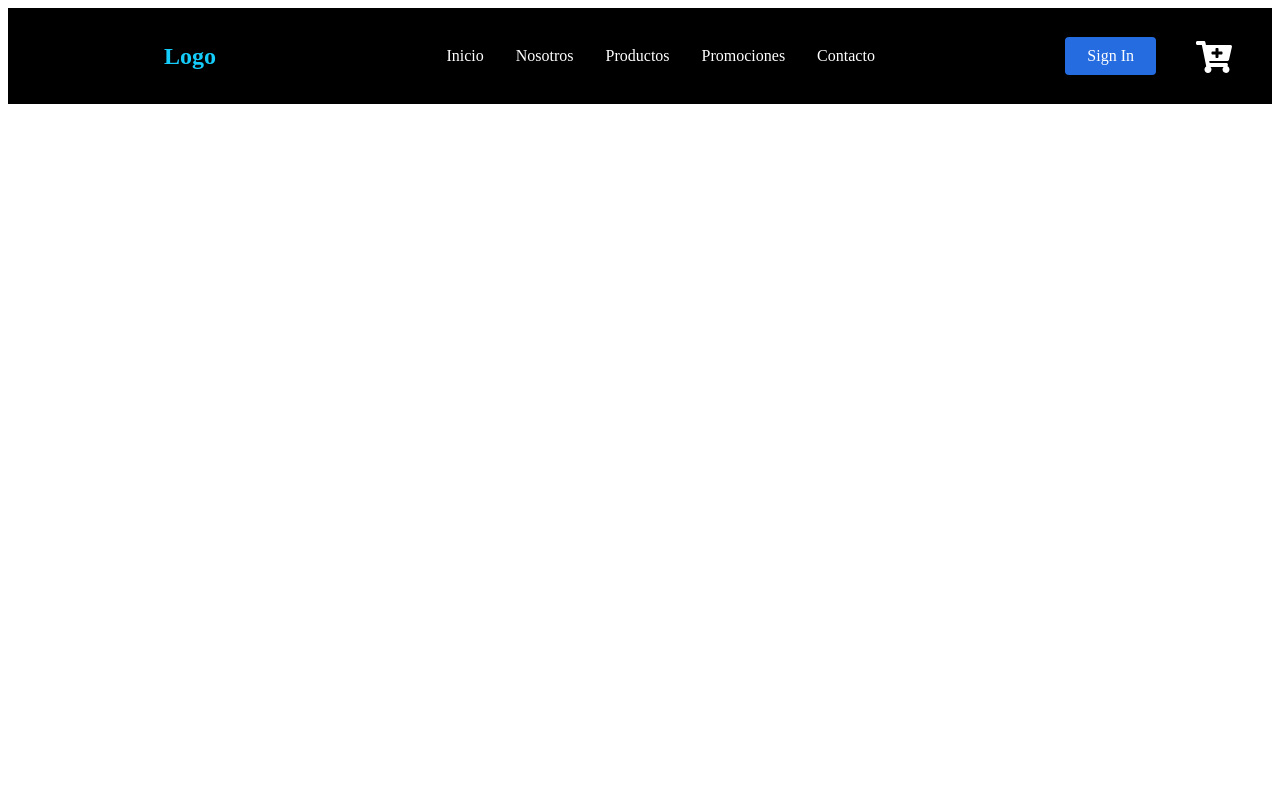
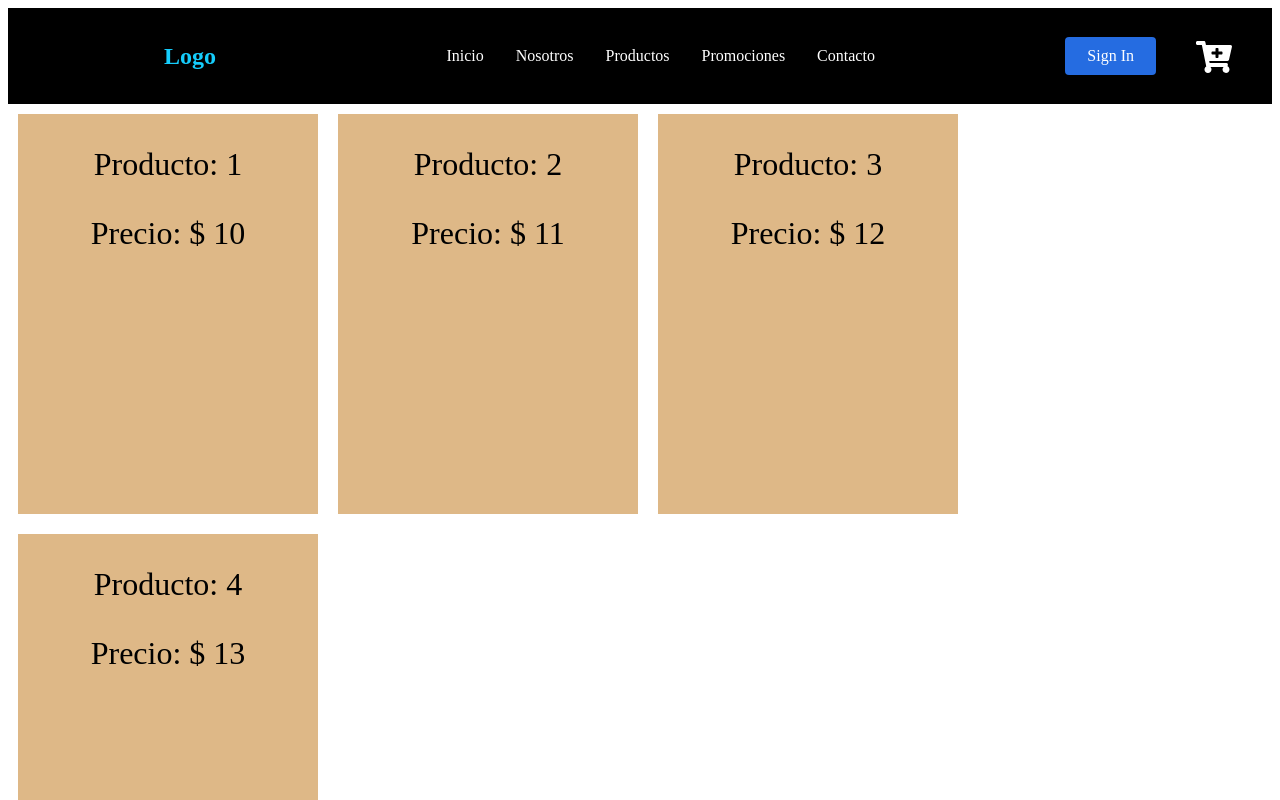
Before and after one commit to Martin-J-Larre/React-CoderHouse-Oishii-Chef-Larre, a React (Create React App) app: page / in a window 1280 px wide. Shown: the top 800 px of the page. Built offline with nearby package versions, Linux system fonts and the light colour scheme.

Commit message:
ItemsListaContainer-Desafio clase 4

```diff
--- a/src/App.css
+++ b/src/App.css
@@ -6,3 +6,14 @@
     color: #fff;
     font-size: 2rem;
 }
+.itemsListContainer{
+    width: 300px;
+    height: 400px;
+    background-color: burlywood;
+    display: inline-block;
+    margin: 10px;
+}
+.Items-p{
+    text-align: center;
+    font-size: 2rem;
+}
--- a/src/App.js
+++ b/src/App.js
@@ -3,6 +3,7 @@ import './App.css';
 import Navbar from './components/navbar';
 import { BrowserRouter as Router} from 'react-router-dom';
 import CartWidget from './components/cartWidget';
+import ItemsListContainer from './components/itemsListContainer'
 
 
 function App() {
@@ -12,6 +13,10 @@ function App() {
         <Navbar />
     </Router>
     < CartWidget />
+    <ItemsListContainer producto="1" precio="$ 10"/>
+    <ItemsListContainer producto="2" precio="$ 11"/>
+    <ItemsListContainer producto="3" precio="$ 12"/>
+    <ItemsListContainer producto="4" precio="$ 13"/>
     </>
   );
 }
--- a/src/components/cartWidget.js
+++ b/src/components/cartWidget.js
@@ -1,4 +1,4 @@
-// import React from 'react';
+import React from 'react';
 import { FontAwesomeIcon } from '@fortawesome/react-fontawesome';
 import { faCartPlus } from '@fortawesome/free-solid-svg-icons';
 
--- /dev/null
+++ b/src/components/itemsListContainer.js
@@ -0,0 +1,13 @@
+import React from 'react';
+
+const ItemsListContainer = (props) => {
+    //console.log(props);
+    return (
+        <div className="itemsListContainer">
+           <p className="Items-p">Producto: {props.producto}</p>
+           <p className="Items-p">Precio: {props.precio}</p>
+        </div>
+    );
+}
+
+export default ItemsListContainer
```
